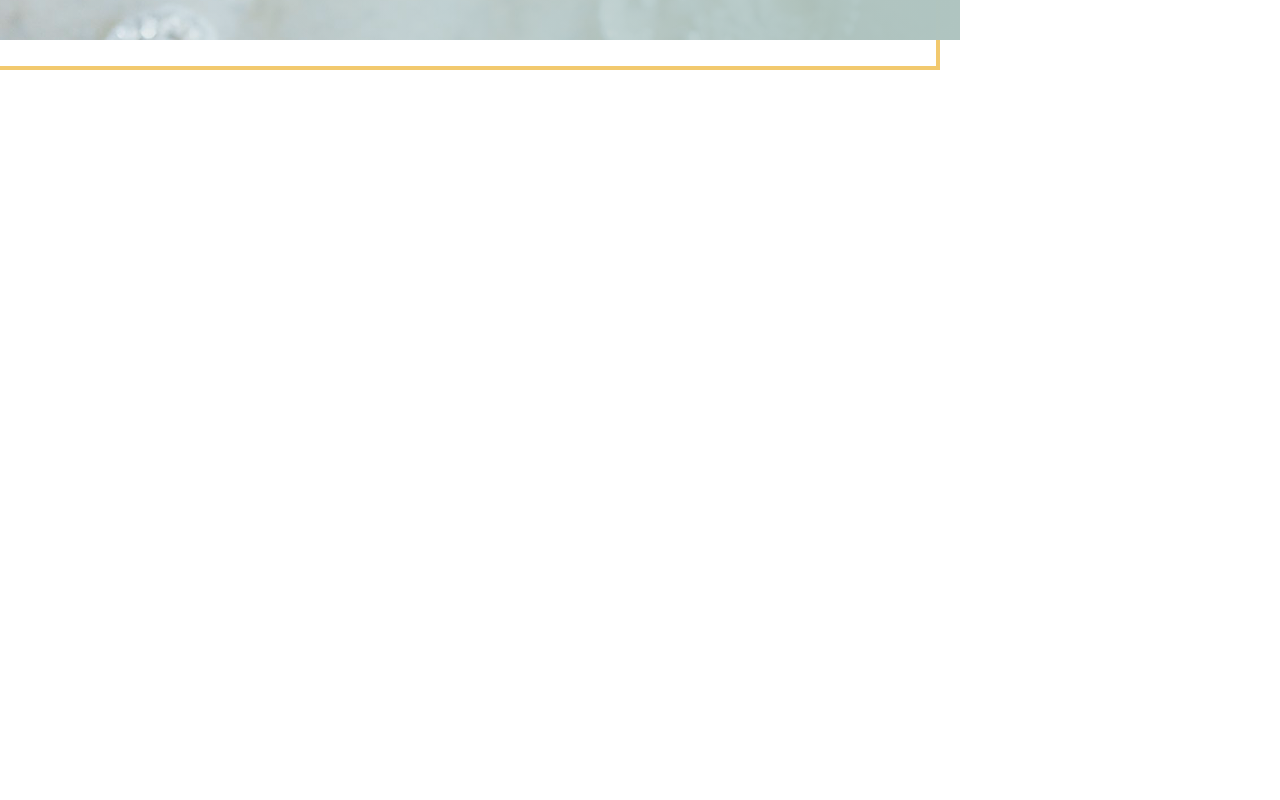
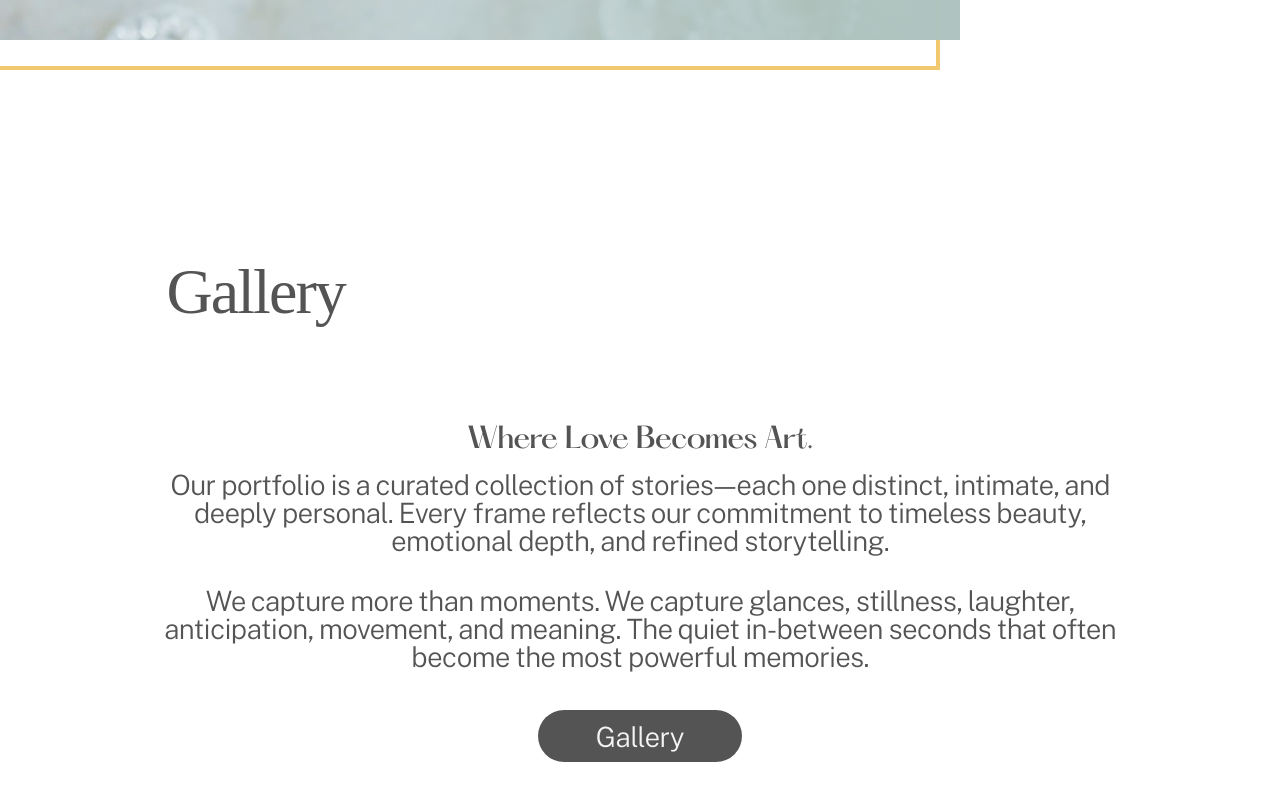
Before and after one commit to haider-sarfraz/wellington, a React (Vite) app: page / in a window 1280 px wide. Shown: the part 2417-3217 px from the top of the page. Before the commit the page ends 2597 px from the top, so only its background shows below. Built offline with nearby package versions, Linux system fonts and the light colour scheme; a web font is replaced by a local one.

Commit message:
Add Gallery component and SubSectionHeading
- Introduced a new `Gallery` component to the Home page, featuring a section with a heading and descriptions.
- Created a `SubSectionHeading` component for consistent styling of subsection titles.
- Updated Home page to include the new Gallery component.

```diff
--- /dev/null
+++ b/src/components/design-system/sub-section-heading.tsx
@@ -0,0 +1,24 @@
+import { cn } from '../../utils/cn'
+
+export const SubSectionHeading = ({
+  children,
+  className,
+}: {
+  children: string
+  className?: string;
+}) => (
+  <h2
+    className={cn('text-left', className)}
+    style={{
+      color: 'rgba(84, 84, 84, 1)',
+      fontFamily: "PP Hatton",
+      fontSize: '28px',
+      fontStyle: 'normal',
+      fontWeight: 400,
+      lineHeight: '28px',
+      letterSpacing: '-0.84px',
+    }}
+  >
+    {children}
+  </h2>
+)
--- /dev/null
+++ b/src/pages/home/_components/gallery.tsx
@@ -0,0 +1,50 @@
+import { useNavigate } from "react-router-dom";
+import { Description } from "../../../components/design-system/description"
+import { Heading } from "../../../components/design-system/heading"
+import { SubSectionHeading } from "../../../components/design-system/sub-section-heading"
+
+export const Gallery = () => {
+  const navigate = useNavigate();
+
+  const handleGalleryClick = () => {
+    navigate('/gallery');
+  };
+
+  return (
+    <section id="gallery-section" className="pt-20 pb-40 flex flex-col items-start gap-10">
+      <Heading className="ml-[13%]">
+        Gallery
+      </Heading>
+      <div className="flex flex-col items-center mt-[62px] gap-4">
+        <SubSectionHeading>
+          Where Love Becomes Art.
+        </SubSectionHeading>
+        <div className="flex flex-col gap-8 items-center text-center">
+          <Description>
+            Our portfolio is a curated collection of stories—each one distinct, intimate, and deeply personal. Every frame reflects our commitment to timeless beauty, emotional depth, and refined storytelling.
+          </Description>
+          <Description>
+            We capture more than moments. We capture glances, stillness, laughter, anticipation, movement, and meaning. The quiet in-between seconds that often become the most powerful memories.
+          </Description>
+        </div>
+      </div>
+
+      {/* TODO: Center text vertically */}
+      <button
+        type="button"
+        className="w-[204px] h-[52px] bg-brand-charcoal text-brand-super-white font-hatton text-lg font-bold rounded-full self-center"
+        style={{
+          fontFamily: '"Public Sans"',
+          fontSize: '28px',
+          fontStyle: 'normal',
+          fontWeight: 300,
+          lineHeight: '100%',
+          letterSpacing: '-0.6px',
+        }}
+        onClick={handleGalleryClick}
+      >
+        Gallery
+      </button>
+    </section>
+  )
+}
--- a/src/pages/home/home.tsx
+++ b/src/pages/home/home.tsx
@@ -1,5 +1,6 @@
 
 import { Experience } from './_components/experience';
+import { Gallery } from './_components/gallery';
 import Hero from './_components/hero';
 import OurStory from './_components/our-story';
 
@@ -9,6 +10,7 @@ const Home = () => {
       <Hero />
       <OurStory />
       <Experience />
+      <Gallery />
     </>
   );
 };
```
